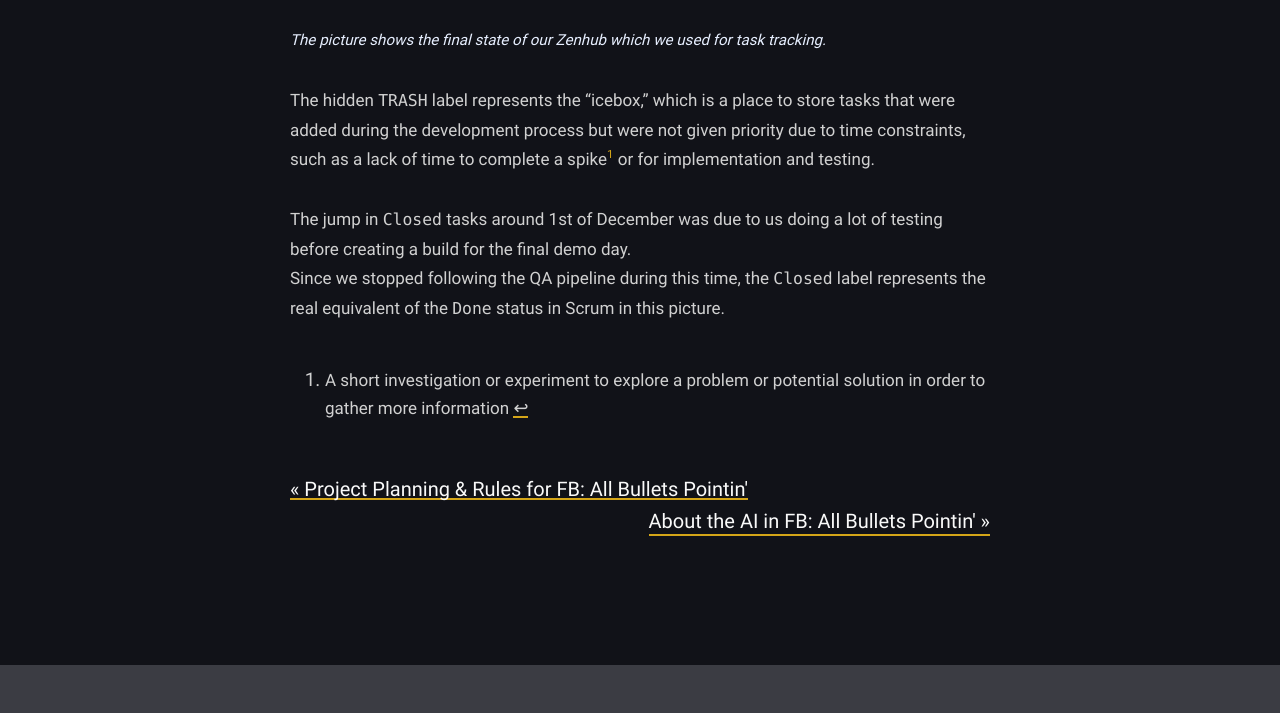
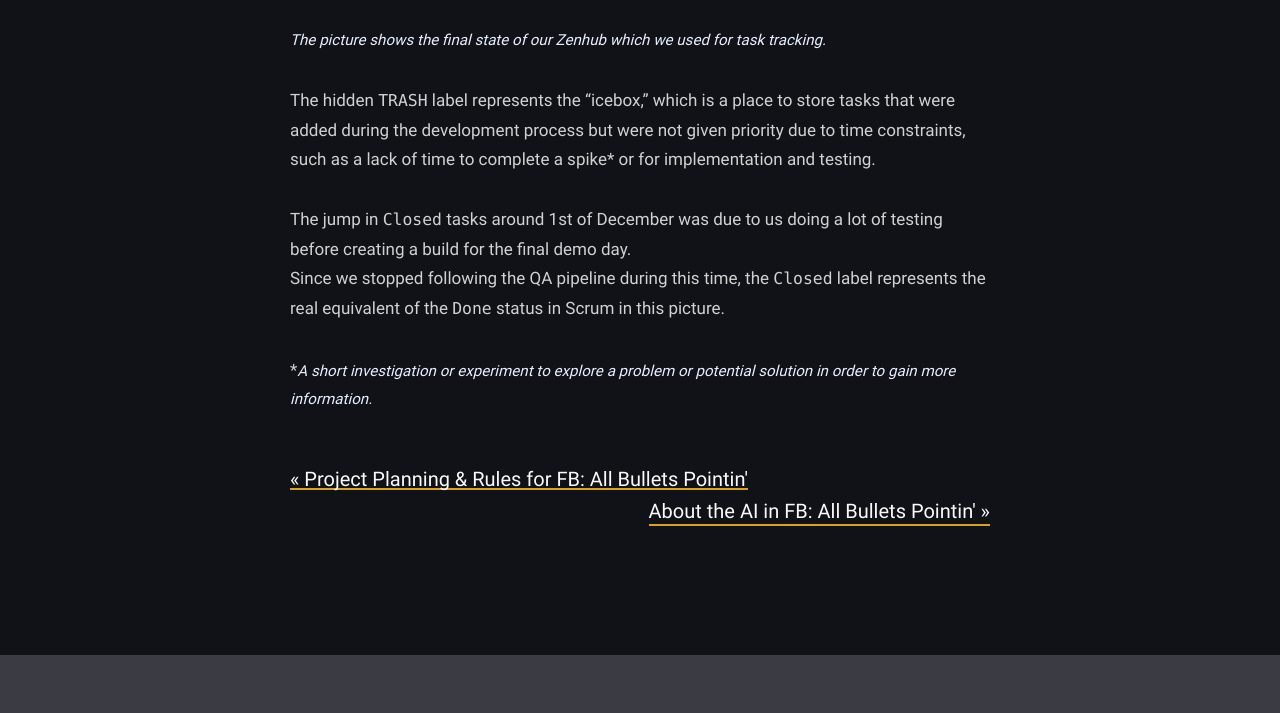
Before and after one commit to cr-vx/cr-vx.github.io, a plain HTML site: page blog/fb/scrum/index.html in a window 1280 px wide. Shown: the part 2852-3565 px from the top of the page. Drawn offline with Linux system fonts and the light colour scheme; some packages are replaced by stand-ins of ours.

Commit message:
remove md style footnote, no Hugo support

```diff
--- a/blog/fb/scrum/index.html
+++ b/blog/fb/scrum/index.html
@@ -238,17 +238,10 @@ https://cr-vx.github.io/scrumfinaldata-1920x.png 1920w" alt="Final picture of th
 
 
 <p><em>The picture shows the final state of our Zenhub which we used for task tracking.</em></p>
-<p>The hidden <code>TRASH</code> label represents the &ldquo;icebox,&rdquo; which is a place to store tasks that were added during the development process but were not given priority due to time constraints, such as a lack of time to complete a spike<sup id="fnref:1"><a href="#fn:1" class="footnote-ref" role="doc-noteref">1</a></sup> or for implementation and testing.</p>
+<p>The hidden <code>TRASH</code> label represents the &ldquo;icebox,&rdquo; which is a place to store tasks that were added during the development process but were not given priority due to time constraints, such as a lack of time to complete a spike* or for implementation and testing.</p>
 <p>The jump in <code>Closed</code> tasks around 1st of December was due to us doing a lot of testing before creating a build for the final demo day.<br>
 Since we stopped following the QA pipeline during this time, the <code>Closed</code> label represents the real equivalent of the <code>Done</code> status in Scrum in this picture.</p>
-<div class="footnotes" role="doc-endnotes">
-<hr>
-<ol>
-<li id="fn:1">
-<p>A short investigation or experiment to explore a problem or potential solution in order to gather more information&#160;<a href="#fnref:1" class="footnote-backref" role="doc-backlink">&#x21a9;&#xfe0e;</a></p>
-</li>
-</ol>
-</div>
+<p>*<em>A short investigation or experiment to explore a problem or potential solution in order to gain more information.</em></p>
 
           </article>
 
```
